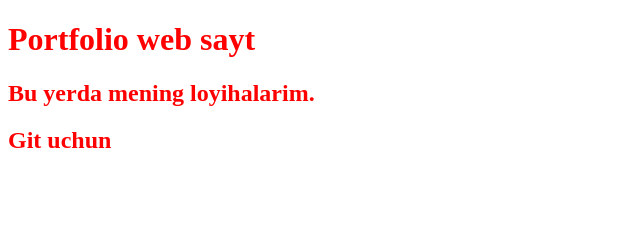
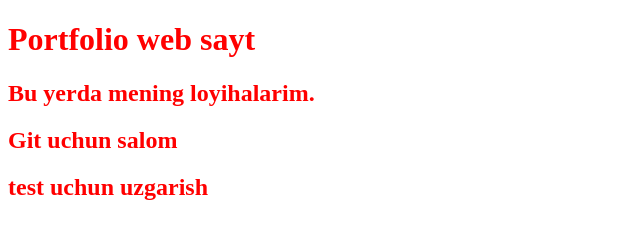
Before and after one commit to barsbekislomov/css_darslari, a plain HTML site: page Loyiha/index.html in a window 1280 px wide. Shown: the whole page, without its empty margins (0-640 px from the left). Drawn offline with Linux system fonts and the light colour scheme.

Commit message:
Brnchni test qilish uchun

```diff
--- a/Loyiha/index.html
+++ b/Loyiha/index.html
@@ -8,6 +8,7 @@
   <body>
     <h1>Portfolio web sayt</h1>
     <h2>Bu yerda mening loyihalarim.</h2>
-    <h2>Git uchun</h2>
+    <h2>Git uchun salom</h2>
+    <h2>test uchun uzgarish</h2>
   </body>
 </html>
```
